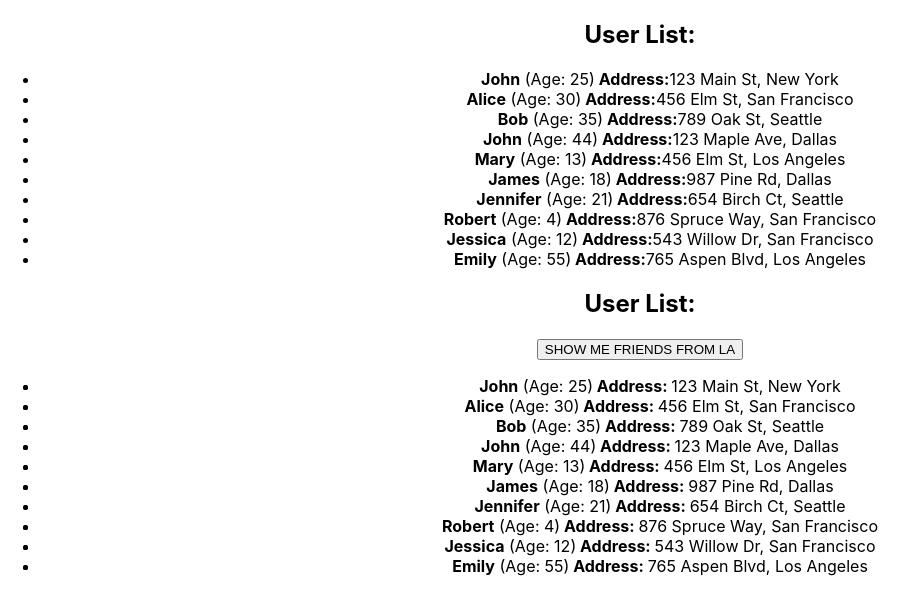
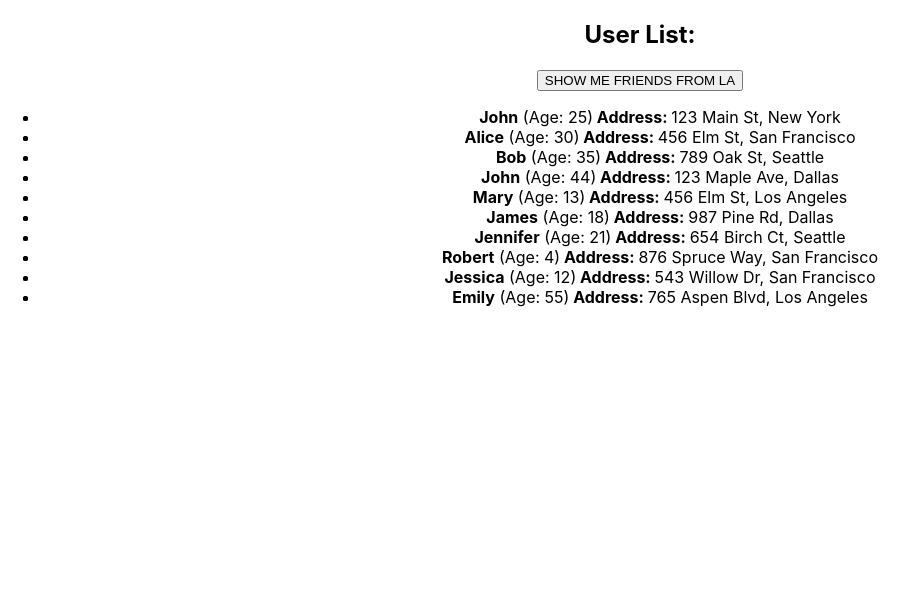
Before and after one commit to AdelZinnurova/homework-front-main, a React (Create React App) app: page / in a window 1280 px wide. Shown: the top 614 px of the page, without its empty margins (0-918 px from the left). Built offline with nearby package versions, Linux system fonts and the light colour scheme.

Commit message:
Lesson-2 correct

```diff
--- a/src/App.tsx
+++ b/src/App.tsx
@@ -7,7 +7,7 @@ import { HW4 } from './HW/4/HW4';
 function App() {
   return (
     <div className="App">
-      <HW1 />
+      {/*<HW1 />*/}
       <HW2 />
       {/*<HW3 />*/}
       {/*<HW4 />*/}
```
